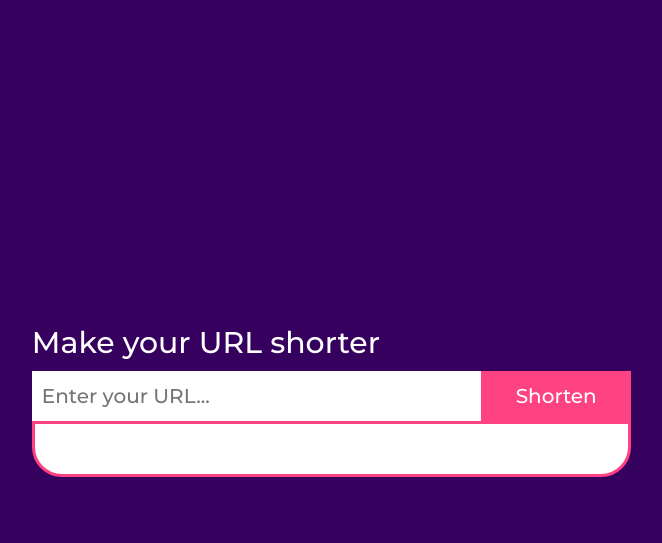
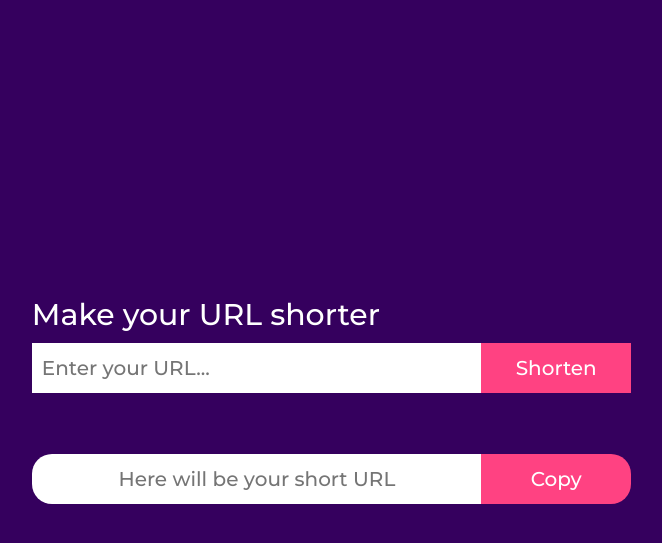
Before and after one commit to CosmoSt4r/URLShortener, a Flask app: page / in a window 1280 px wide. Shown: the top 543 px of the page, without its empty margins (306-968 px from the left). Run offline with Flask 2, Linux system fonts and the light colour scheme.

Commit message:
Short URL representation added to the main page

```diff
--- a/main.py
+++ b/main.py
@@ -8,6 +8,11 @@ def index():
     return render_template('index.html')
 
 
+@app.route("/<url_name>", methods=['GET', 'POST'])
+def url(url_name):
+    return f'<h1>{url_name}</h1>'
+
+
 if __name__ == '__main__':
     db.create_all()
     app.run()
--- a/static/style.css
+++ b/static/style.css
@@ -27,35 +27,6 @@ body
     font-size: 30px;
     font-weight: 500;
     margin-bottom: 10px;
-}
-
-.box h4
-{
-    color: #ff4282;
-    text-align: center;
-    vertical-align: middle;
-    background: #fff;
-    font-size: 20px;
-    font-weight: 500;
-    width: 593px;
-    height: 50px;
-    margin: 0;
-    border: 3px solid #ff4282;
-    border-radius: 0px 0px 30px 30px;
-}
-
-.box h3
-{
-    color: #ff4282;
-    background: #fff;
-    font-size: 20px;
-    font-weight: 500;
-    width: 593px;
-    height: 50px;
-    line-height: 50px;
-    text-align: center;
-    border: 3px solid #ff4282;
-    border-radius: 0px 0px 30px 30px;
 }
 
 .box input
--- a/templates/index.html
+++ b/templates/index.html
@@ -4,23 +4,39 @@
 <head>
     <meta name="viewport" content="width=device-width, initial-scale=1" />
     <meta charset="utf-8" />
-    <link
-      rel="stylesheet"
-      href="{{ url_for('static', filename='style.css') }}"
-      type="text/css"
-    />
+    <link rel="stylesheet" href="{{ url_for('static', filename='style.css') }}" type="text/css"/>
+    <script>
+        function copyUrl() {
+            var copyText = document.getElementById("short_url");
+
+            copyText.select();
+            copyText.setSelectionRange(0, 99999);
+
+            document.execCommand("copy");
+}
+    </script>
+
     <title>URL Shortener</title>
 </head>
 
 <body>
 <div class="box">
     <h2>Make your URL shorter</h2>
-      <form>
-        <input type="text" placeholder="Enter your URL..."/>
+
+    <form method="post">
+        <input type="text" name="long_url" placeholder="Enter your URL..."/>
         <input type="submit" value="Shorten"/>
     </form>
-      <h3></h3>
+
+    <form style="margin-top: 10%;">
+        <input type="text" id="short_url" value="{{ short_url }}"
+               placeholder="Here will be your short URL" style="border-radius: 20px 0px 0px 20px;
+               text-align: center; color: #ff4282;"/>
+        <input type="submit" onclick="copyUrl()" value="Copy"
+               style="border-radius: 0px 20px 20px 0px;"/>
+    </form>
 </div>
+
+
 </body>
-
 </html>
```
Lines whose indentation alone changed are shown as unchanged.
